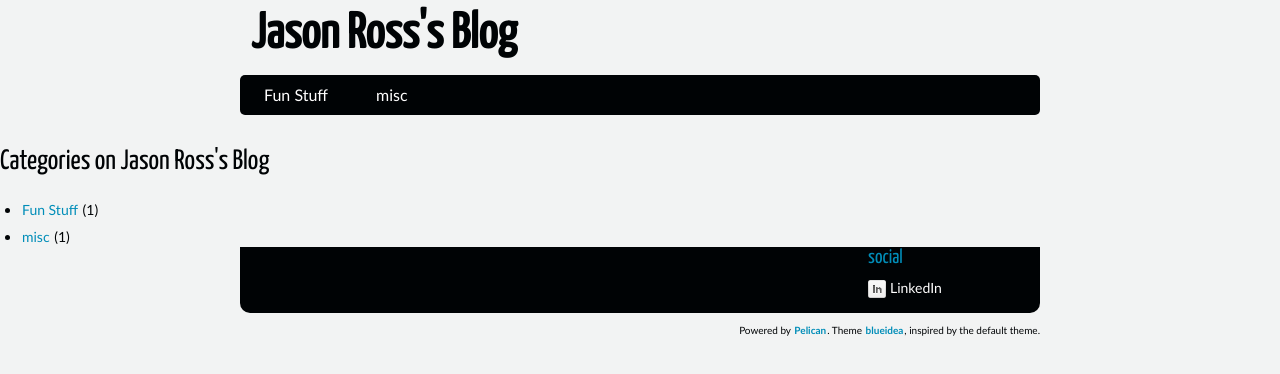
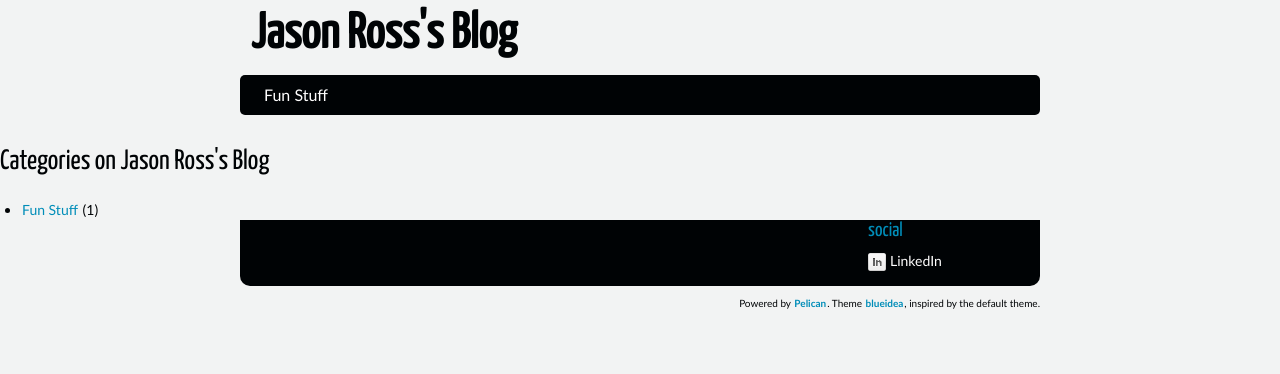
Before and after one commit to Jason-S-Ross/jaosn-s-ross.github.io, a plain HTML site: page categories.html in a window 1280 px wide. Drawn offline with Linux system fonts and the light colour scheme.

Commit message:
Remove misc category

```diff
--- a/categories.html
+++ b/categories.html
@@ -15,14 +15,12 @@
                 <h1><a href="/">Jason Ross's Blog </a></h1>
                 <nav><ul>
                     <li><a href="/category/fun-stuff.html">Fun Stuff</a></li>
-                    <li><a href="/category/misc.html">misc</a></li>
                 </ul>
                 </nav>
         </header><!-- /#banner -->
     <h1>Categories on Jason Ross's Blog</h1>
     <ul>
         <li><a href="/category/fun-stuff.html">Fun Stuff</a> (1)</li>
-        <li><a href="/category/misc.html">misc</a> (1)</li>
     </ul>
         <section id="extras" class="body">
                 <div class="social">
```
Also changed, not shown: archives.html (+0 -1 lines), authors.html (+0 -1 lines), tags.html (+0 -1 lines).
